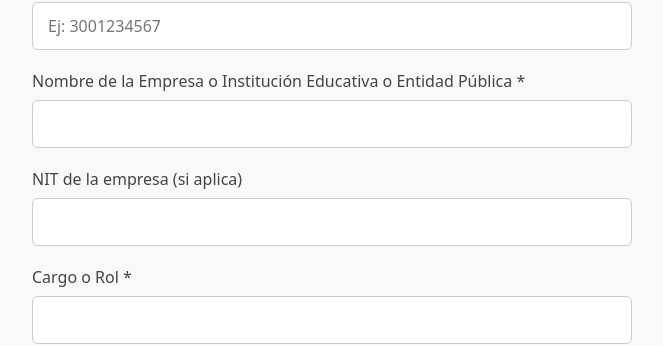
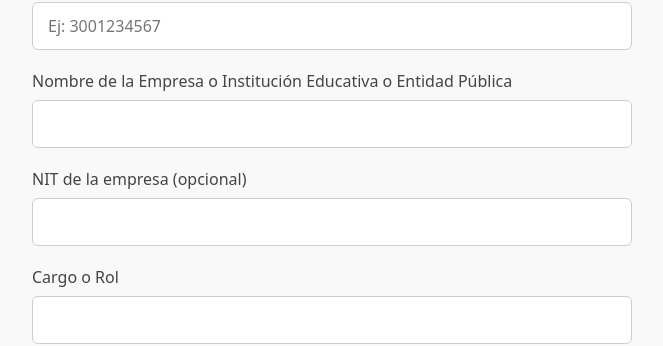
Before and after one commit to henryaf0519/corporacion, a React (Vite) app: page /inscripcionE in a window 1280 px wide. Shown: the part 728-1074 px from the top of the page, without its empty margins (308-971 px from the left). Built offline with nearby package versions, Linux system fonts and the light colour scheme.

Commit message:
formulario

```diff
--- a/src/components/FormularioInscripcionEmail.jsx
+++ b/src/components/FormularioInscripcionEmail.jsx
@@ -194,7 +194,7 @@ function FormularioInscripcionE() {
 
         {/* Empresa (Etiqueta actualizada) */}
         <div className="form-group">
-          <label htmlFor="empresa">Nombre de la Empresa o Institución Educativa o Entidad Pública *</label>
+          <label htmlFor="empresa">Nombre de la Empresa o Institución Educativa o Entidad Pública</label>
           <input
             type="text"
             id="empresa"
@@ -209,7 +209,7 @@ function FormularioInscripcionE() {
 
         {/* NIT de la empresa (NUEVO - Opcional) */}
         <div className="form-group">
-          <label htmlFor="nit">NIT de la empresa (si aplica)</label>
+          <label htmlFor="nit">NIT de la empresa (opcional)</label>
           <input
             type="text"
             id="nit"
@@ -222,7 +222,7 @@ function FormularioInscripcionE() {
 
         {/* Cargo (Etiqueta actualizada - ahora obligatorio) */}
         <div className="form-group">
-          <label htmlFor="cargo">Cargo o Rol *</label>
+          <label htmlFor="cargo">Cargo o Rol</label>
           <input
             type="text"
             id="cargo"
```
